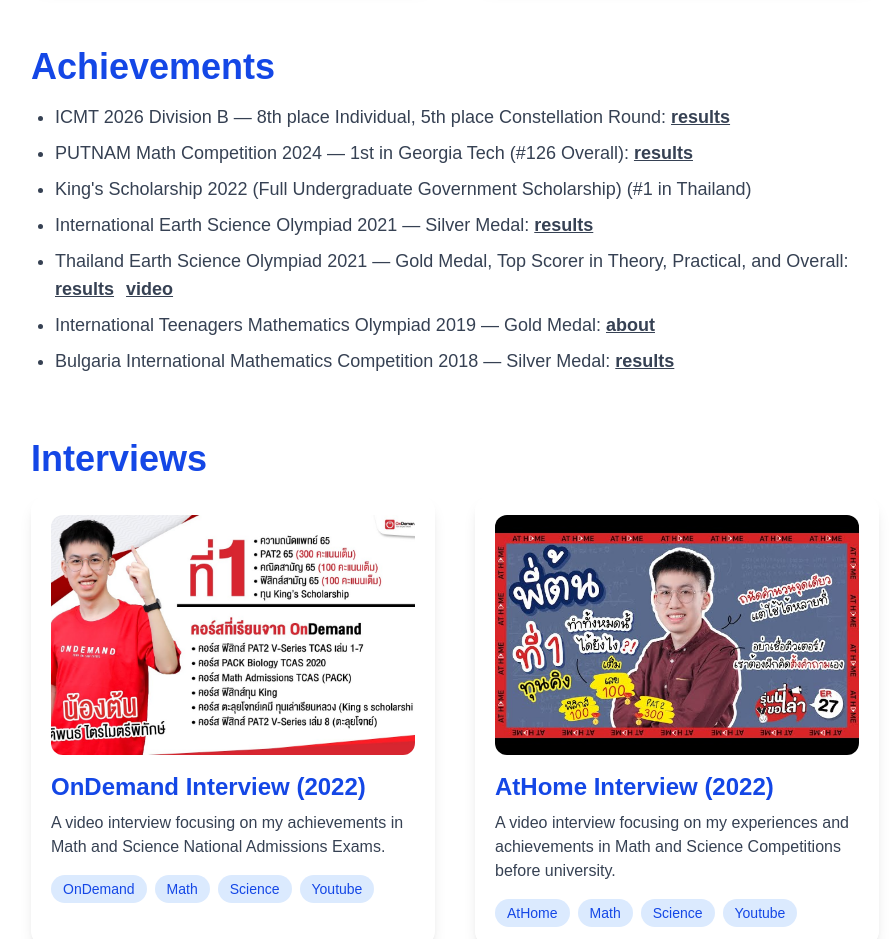
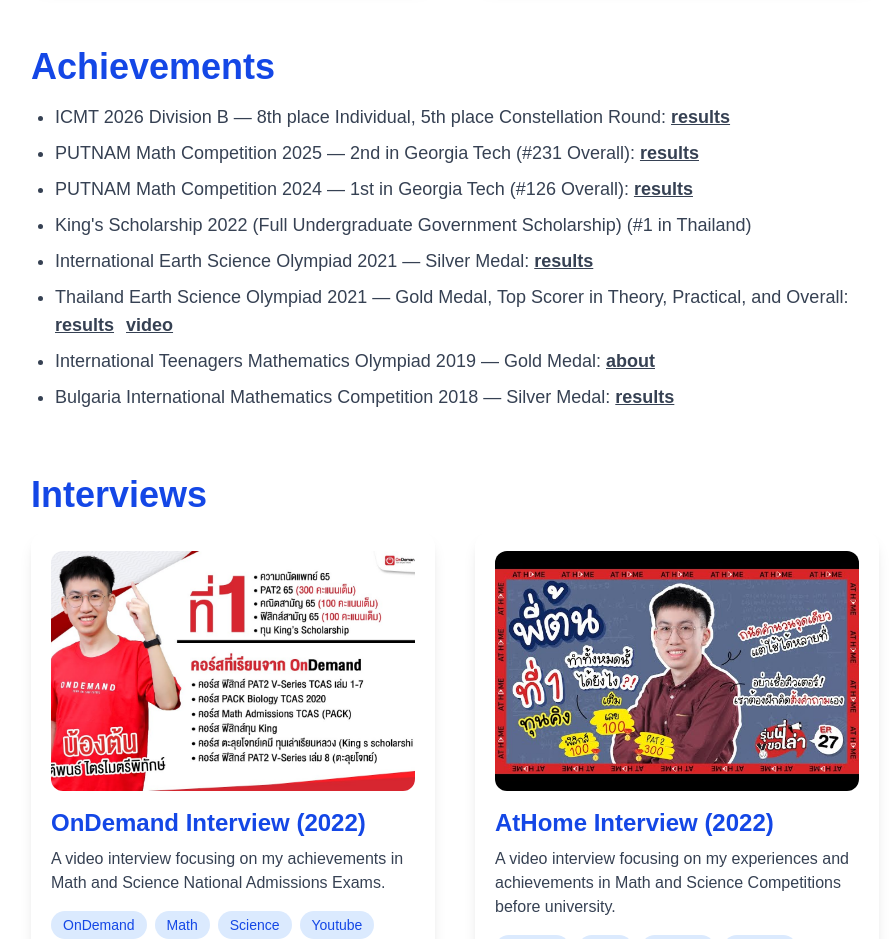
Before and after one commit to nitipon-ton/nitipon-portfolio, a Next.js app: page / in a window 1280 px wide. Shown: the part 4580-5519 px from the top of the page, without its empty margins (185-1075 px from the left). Built offline with nearby package versions, Linux system fonts and the light colour scheme.

Commit message:
Add PUTNAM 2025 result

```diff
--- a/app/page.tsx
+++ b/app/page.tsx
@@ -170,6 +170,17 @@
               </a>
             </li>
             <li>
+              PUTNAM Math Competition 2025 — 2nd in Georgia Tech (#231 Overall):{" "}
+              <a
+                href="https://kskedlaya.org/putnam-archive/AnnouncementOfWinners2025.pdf"
+                target="_blank"
+                rel="noopener noreferrer"
+                className="font-semibold underline"
+              >
+                results
+              </a>
+            </li>
+            <li>
               PUTNAM Math Competition 2024 — 1st in Georgia Tech (#126 Overall):{" "}
               <a
                 href="https://kskedlaya.org/putnam-archive/AnnouncementOfWinners2024.pdf"
```
